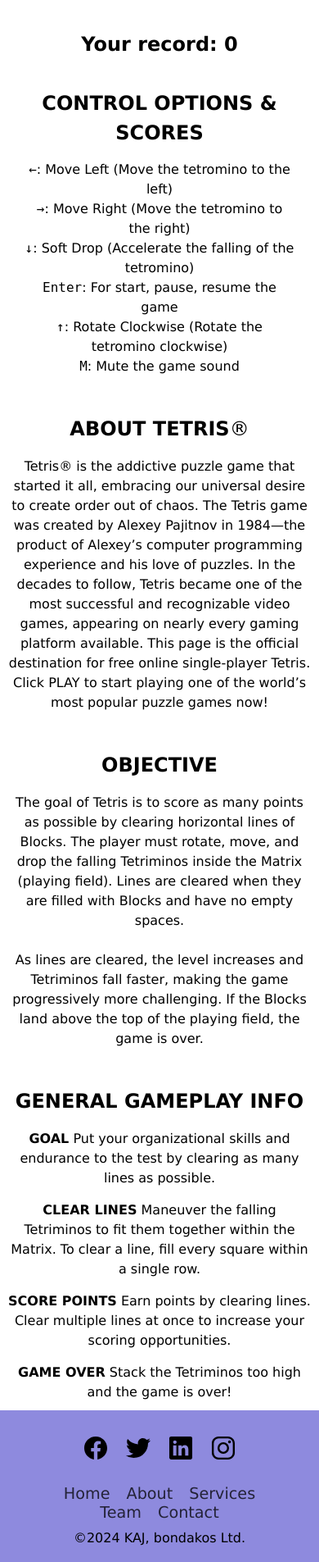
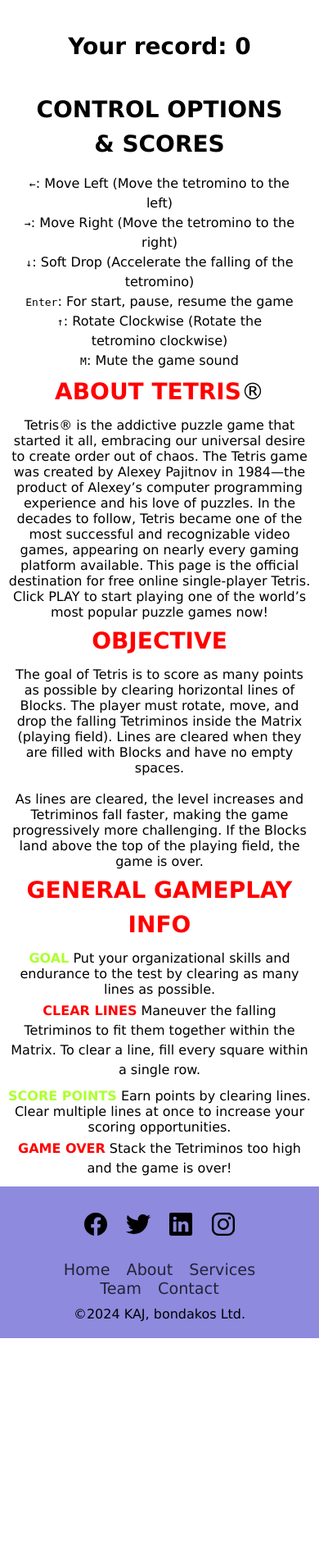
Before and after one commit to Kostya22B/Kostya22B.github.io, a PHP site: page / in a window 390 px wide; the page is wider, and only the part inside the window is pictured. Shown: the part 816-2721 px from the top of that part at 82% size. After the commit the page ends 2448 px from the top of that part, so only its background shows below. Run offline with PHP 8.4, Linux system fonts and the light colour scheme.

Commit message:
small debug

```diff
--- a/css/animation_design.css
+++ b/css/animation_design.css
@@ -120,21 +120,24 @@
     margin-top: 40px;
     margin-bottom: 15px;
     width: 100%;
-    color: var(--main-color);
     font-family: Verdana;
-    font-size: 24px;
+    font-size: 175%;
     text-align: center;
 }
-
-.sectionBody {
+.history_of_tetris p:nth-of-type(odd) {
     margin-top: 5px;
     margin-bottom: 10px;
     width: 100%;
     color: var(--main-color);
     font-family: Verdana;
-    font-size: 16px;
     line-height: 1.5;
-    text-align: left;
+}
+.history_of_tetris p:nth-of-type(2n) b {
+    color: greenyellow;
+
+}
+.history_of_tetris p:nth-of-type(odd) b {
+    color: red;
 }
 
 /* Additions for modals */
--- a/css/media.css
+++ b/css/media.css
@@ -36,12 +36,16 @@
         flex-direction: column-reverse;
         padding-left: 10px;
         padding-right: 10px;
+        text-align: center;
     }
     .history_of_tetris {
         padding-left: 10px;
         padding-right: 10px;
     }
-    .sectionBody{
+    .history_of_tetris p{
+        text-align: center;
+    }
+    .section p{
         text-align: center;
     }
     footer{
--- a/index.html
+++ b/index.html
@@ -60,14 +60,14 @@
       </div>
     <div id="history" class="history_of_tetris">
       <p class="sectionTitle"><b>ABOUT TETRIS</b><span class="sectionTitle_reg">®</span></p>
-      <p class="sectionBody">Tetris<span class="sectionBody_reg">®</span> is the addictive puzzle game that started it all, embracing our universal desire to create order out of chaos. The Tetris game was created by Alexey Pajitnov in 1984—the product of Alexey’s computer programming experience and his love of puzzles. In the decades to follow, Tetris became one of the most successful and recognizable video games, appearing on nearly every gaming platform available. This page is the official destination for free online single-player Tetris. Click PLAY to start playing one of the world’s most popular puzzle games now!</p>
+      <p>Tetris<span class="sectionBody_reg">®</span> is the addictive puzzle game that started it all, embracing our universal desire to create order out of chaos. The Tetris game was created by Alexey Pajitnov in 1984—the product of Alexey’s computer programming experience and his love of puzzles. In the decades to follow, Tetris became one of the most successful and recognizable video games, appearing on nearly every gaming platform available. This page is the official destination for free online single-player Tetris. Click PLAY to start playing one of the world’s most popular puzzle games now!</p>
       <p class="sectionTitle"><b>OBJECTIVE</b></p>
-      <p class="sectionBody">The goal of Tetris is to score as many points as possible by clearing horizontal lines of Blocks. The player must rotate, move, and drop the falling Tetriminos inside the Matrix (playing field). Lines are cleared when they are filled with Blocks and have no empty spaces.<br><br>As lines are cleared, the level increases and Tetriminos fall faster, making the game progressively more challenging. If the Blocks land above the top of the playing field, the game is over.</p>
+      <p>The goal of Tetris is to score as many points as possible by clearing horizontal lines of Blocks. The player must rotate, move, and drop the falling Tetriminos inside the Matrix (playing field). Lines are cleared when they are filled with Blocks and have no empty spaces.<br><br>As lines are cleared, the level increases and Tetriminos fall faster, making the game progressively more challenging. If the Blocks land above the top of the playing field, the game is over.</p>
       <p class="sectionTitle"><b>GENERAL GAMEPLAY INFO</b></p>
-      <p class="sectionBody"><b>GOAL</b> Put your organizational skills and endurance to the test by clearing as many lines as possible.</p>
-      <p class="sectionBody"><b>CLEAR LINES</b> Maneuver the falling Tetriminos to fit them together within the Matrix. To clear a line, fill every square within a single row.</p>
-      <p class="sectionBody"><b>SCORE POINTS</b> Earn points by clearing lines. Clear multiple lines at once to increase your scoring opportunities.</p>
-      <p class="sectionBody"><b>GAME OVER</b> Stack the Tetriminos too high and the game is over!</p>
+      <p><b>GOAL</b> Put your organizational skills and endurance to the test by clearing as many lines as possible.</p>
+      <p><b>CLEAR LINES</b> Maneuver the falling Tetriminos to fit them together within the Matrix. To clear a line, fill every square within a single row.</p>
+      <p><b>SCORE POINTS</b> Earn points by clearing lines. Clear multiple lines at once to increase your scoring opportunities.</p>
+      <p><b>GAME OVER</b> Stack the Tetriminos too high and the game is over!</p>
     </div>
     <footer>
       <ul class="social-icon">
--- a/js/change-mode.js
+++ b/js/change-mode.js
@@ -1,6 +1,3 @@
-/**
-* @brief This file is part of Benjamin Schneider. Benjamin Schneider is free software : you can redistribute it and / or modify it under the terms of the GNU General Public License as published by the Free Software Foundation either version 3 of the License or ( at your option ) any later version. Benjamin Schneider is distributed in the hope that it will be useful but WITHOUT ANY WARRANTY ; without even the implied warranty of MERCHANTABILITY or FITNESS FOR A PARTICULAR PURPOSE
-*/
 document.addEventListener('DOMContentLoaded', function(){
   /**
   * @brief / / object
```
